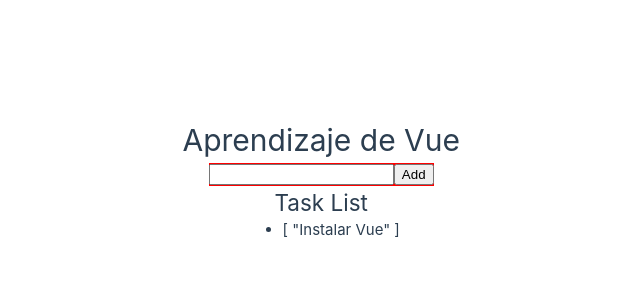
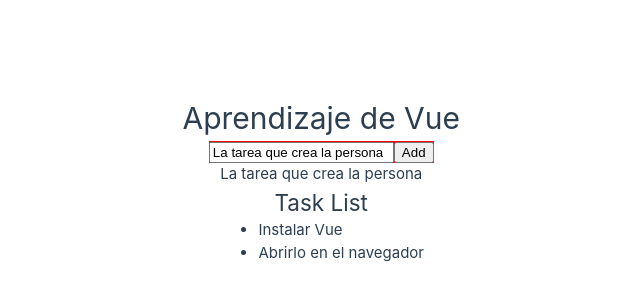
Before and after one commit to jpgarbanzo/vue-example, a Vue app in the folder to-do-list/: page / in a window 1280 px wide. Shown: the part 220-520 px from the top of the page, without its empty margins (100-740 px from the left). Built offline with nearby package versions, Linux system fonts and the light colour scheme.

Commit message:
Adding event handler

```diff
--- a/to-do-list/src/components/ToDoList.vue
+++ b/to-do-list/src/components/ToDoList.vue
@@ -1,14 +1,18 @@
 <template>
   <h1>{{ titulo }}</h1>
   <div class="formulario">
-    <input />
-    <button>Add</button>
+    <input v-model="tareaNueva" />
+    <button v-on:click="agregarElemento">Add</button>
   </div>
+
+  {{ tareaNueva }}
 
   <h2>Task List</h2>
 
   <ul>
-    <li>{{ listaDeTareas }}</li>
+    <li v-for="tarea in listaDeTareas">
+      {{ tarea }}
+    </li>
   </ul>
 </template>
 
@@ -17,8 +21,15 @@
   data() {
     return {
       titulo: 'Aprendizaje de Vue',
-      listaDeTareas: ['Instalar Vue'],
+      listaDeTareas: ['Instalar Vue', 'Abrirlo en el navegador'],
+      tareaNueva: 'La tarea que crea la persona',
     }
+  },
+
+  methods: {
+    agregarElemento() {
+      alert('hola')
+    },
   },
 }
 </script>
```
